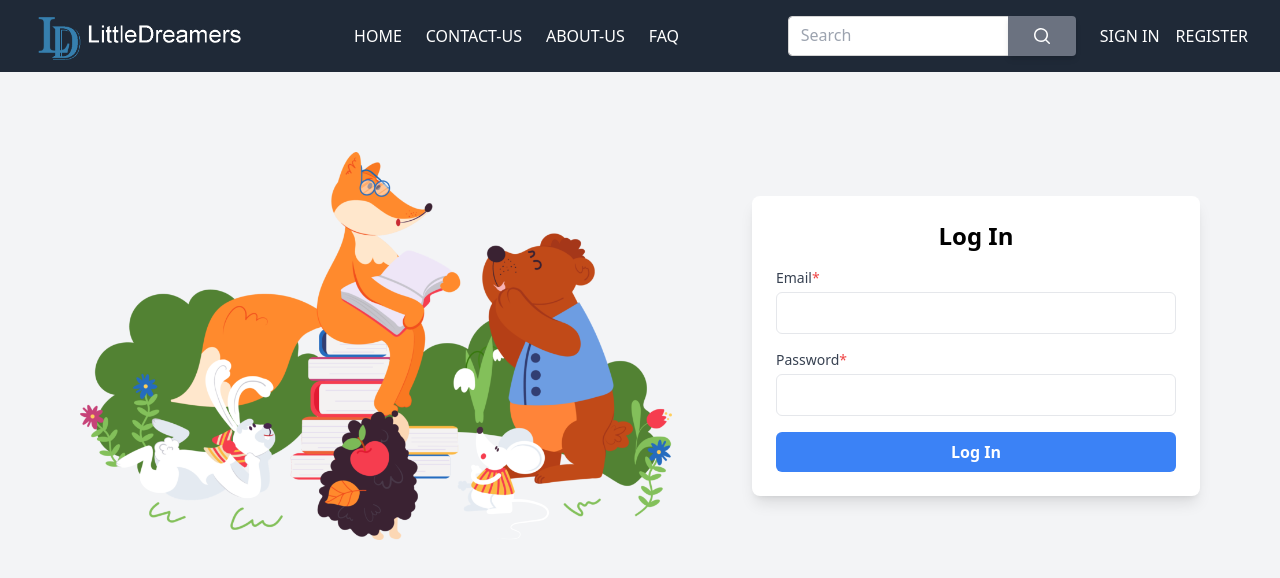
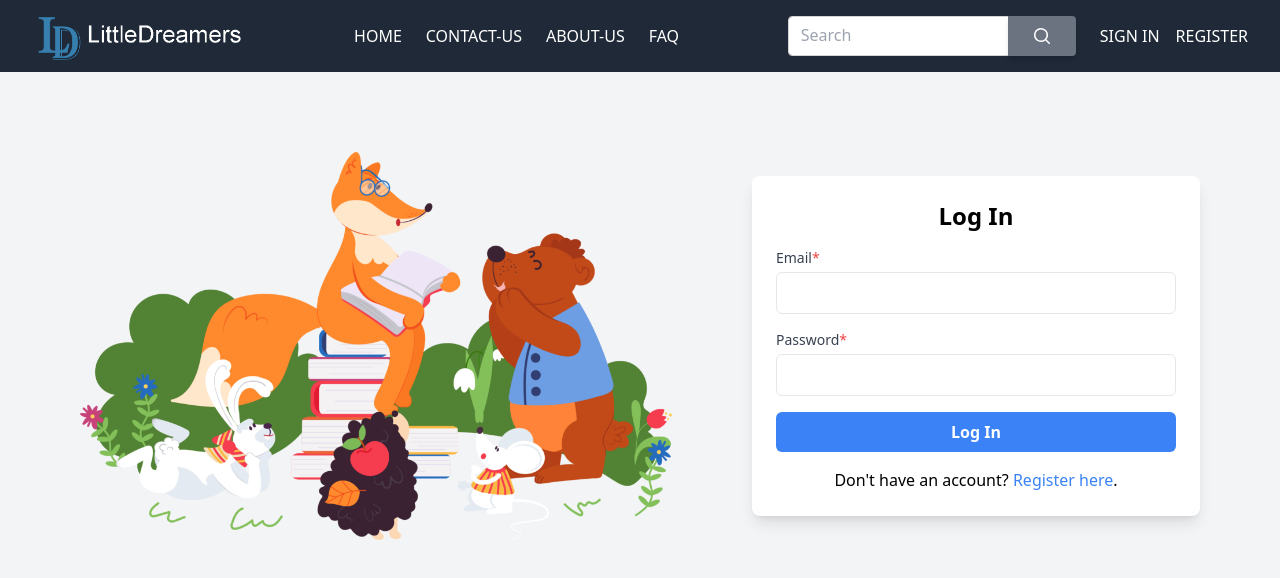
Before and after one commit to WalidBabi/LittleDreamersFrontEnd, a React (Create React App) app: page /login in a window 1280 px wide. Shown: the top 578 px of the page. Built offline with nearby package versions, Linux system fonts and the light colour scheme.

Commit message:
add localStorage to save userName

```diff
--- a/src/Navbar/LogIn.jsx
+++ b/src/Navbar/LogIn.jsx
@@ -1,6 +1,6 @@
 import React, { useState, useEffect } from "react";
 import axios from "axios";
-import { useNavigate } from "react-router-dom";
+import { Link, useNavigate } from "react-router-dom";
 import log_in_foto from "../images/log_in_foto.png";
 
 function LogIn({ setIsLoggedIn }) {
@@ -53,16 +53,23 @@ function LogIn({ setIsLoggedIn }) {
 
         // Store token in localStorage
         localStorage.setItem("token", response.data.token);
+        localStorage.setItem("userName", response.data.userName);
+        localStorage.setItem("isParentUser", response.data.isParentUser);
 
         // Set token in Axios headers for subsequent requests
-        axios.defaults.headers.common["Authorization"] = `Bearer ${response.data.token}`;
+        axios.defaults.headers.common[
+          "Authorization"
+        ] = `Bearer ${response.data.token}`;
         console.log("login successful:", response.data);
         setIsLoggedIn(true);
         navigate("/");
       } catch (error) {
         if (error.response) {
           // The request was made and the server responded with a status code
-          console.error("Server responded with a status code:", error.response.status);
+          console.error(
+            "Server responded with a status code:",
+            error.response.status
+          );
           console.error("Server response data:", error.response.data);
         } else if (error.request) {
           // The request was made but no response was received
@@ -77,7 +84,7 @@ function LogIn({ setIsLoggedIn }) {
   };
 
   return (
-    <div className="items-center justify-between h-screen bg-gray-100" >
+    <div className="items-center justify-between h-screen bg-gray-100">
       <div className="p-20 flex justify-center gap-20 items-center">
         <div className="pl-50 ml-50">
           <img src={log_in_foto} alt="log-in-foto" />
@@ -140,6 +147,13 @@ function LogIn({ setIsLoggedIn }) {
               Log In
             </button>
           </form>
+          <p className="mt-4 text-center">
+            Don't have an account?{" "}
+            <Link to="/register" className="text-blue-500">
+              Register here
+            </Link>
+            .
+          </p>
         </div>
       </div>
     </div>
```
